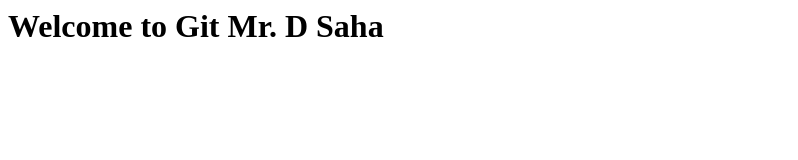
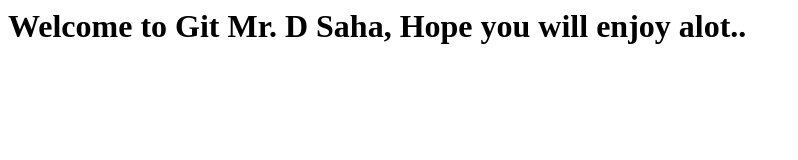
Before and after one commit to dsaha-84/Demo-Practise, a plain HTML site: page webapps/index.html in a window 1280 px wide. Shown: the whole page, without its empty margins (0-798 px from the left). Drawn offline with Linux system fonts and the light colour scheme.

Commit message:
modified index.html

```diff
--- a/webapps/index.html
+++ b/webapps/index.html
@@ -1 +1 @@
-<h1>Welcome to Git Mr. D Saha</h1>
+<h1>Welcome to Git Mr. D Saha, Hope you will enjoy alot..</h1>
```
